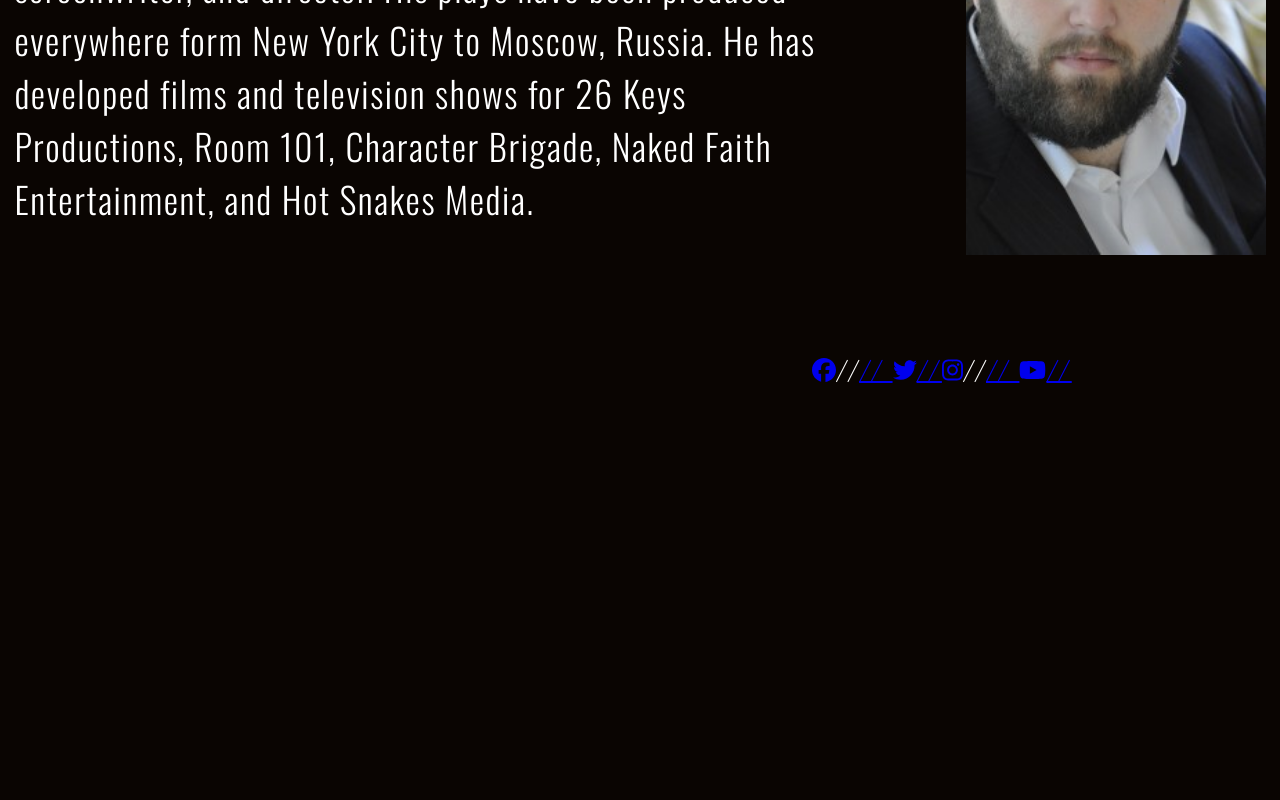
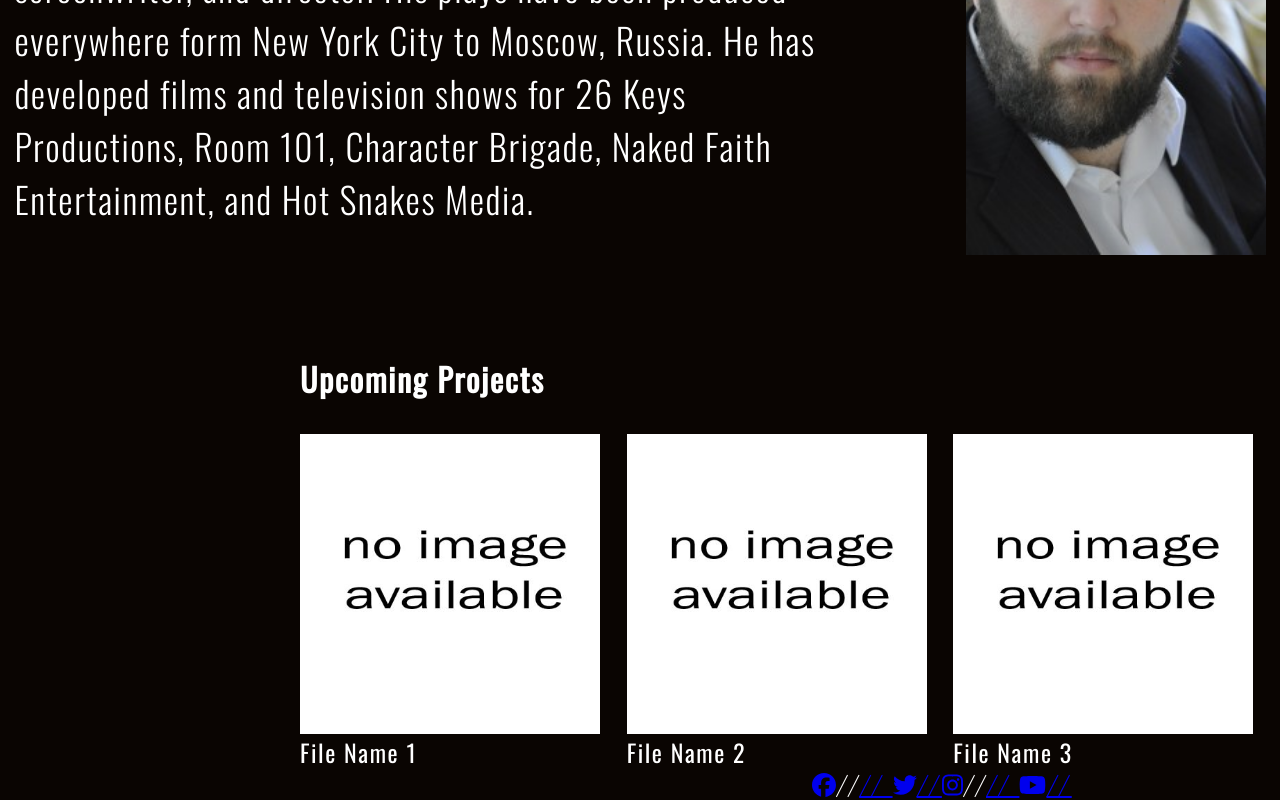
Before and after one commit to smbarns/SamuelBrettWilliamsWeb, a React (Create React App) app in the folder frontend/: page / in a window 1280 px wide. Shown: the part 346-1146 px from the top of the page. Before the commit the page ends 800 px from the top, so only its background shows below. Built offline with nearby package versions, Linux system fonts and the light colour scheme.

Commit message:
Added upcoming project display

```diff
--- a/frontend/src/pages/Home.js
+++ b/frontend/src/pages/Home.js
@@ -1,6 +1,7 @@
 import React from 'react'
 import '../styles/Home.css'
 import sam from '../assets/sam.jpg'
+import blank from '../assets/blank.jpg'
 
 function Home() {
   return (
@@ -20,8 +21,25 @@ function Home() {
 
         <img className = 'samImg' src = {sam} />
         </div>
-
-
+      </div>
+      <div className = 'upcomingProjects'>
+        <h3>Upcoming Projects</h3>
+        <div className = 'clearfix'>
+          <div className = "imgContainer">
+            <img className = 'blank' src = {blank}/>
+            <span className = 'caption'>File Name 1</span>
+            </div>
+          <div className = "imgContainer">
+            <img className = 'blank' src = {blank}/>
+            <span className = 'caption'>File Name 2</span>
+          </div>
+          <div className = "imgContainer">
+            <img className = 'blank' src = {blank}/>
+            <span className = 'caption'>File Name 3</span>
+          </div>
+          </div>
+      </div>
+      <div>
       </div>
     </div>
 
--- a/frontend/src/styles/Home.css
+++ b/frontend/src/styles/Home.css
@@ -1,8 +1,12 @@
 .home{
     color:white;
+
 }
 
 
+.upcomingProjects{
+    margin-left: 300px;
+}
 .aboutBody{
 
     display:flex;
@@ -18,6 +22,30 @@
     margin-top: auto;
     width:300px;
 }
+.blank1{
+    height: 300px;
+    width: 500px;
+    padding-right: 50px;
+    padding-bottom: 50px;
+}
+.clearfix{
+  display: flex;
+  flex-direction: row;
+  justify-content: space-evenly;
+}
+.imgContainer{
+    display: flex;
+    flex-direction: column;
+    flex-wrap: wrap;
+    width: 33.33%;
+}
+.blank{
+    height: 300px;
+    width: 300px;
+}
+.caption{
+    text-align: 10px;
+}
 h1{
     font-weight: 400;
     margin-top:50px;
@@ -29,3 +57,6 @@ h2{
     padding-right:50px;
 
 }
+h3{
+    font-size: xx-large;
+}
```
Also changed, not shown: frontend/src/assets/blank.jpg (added).
